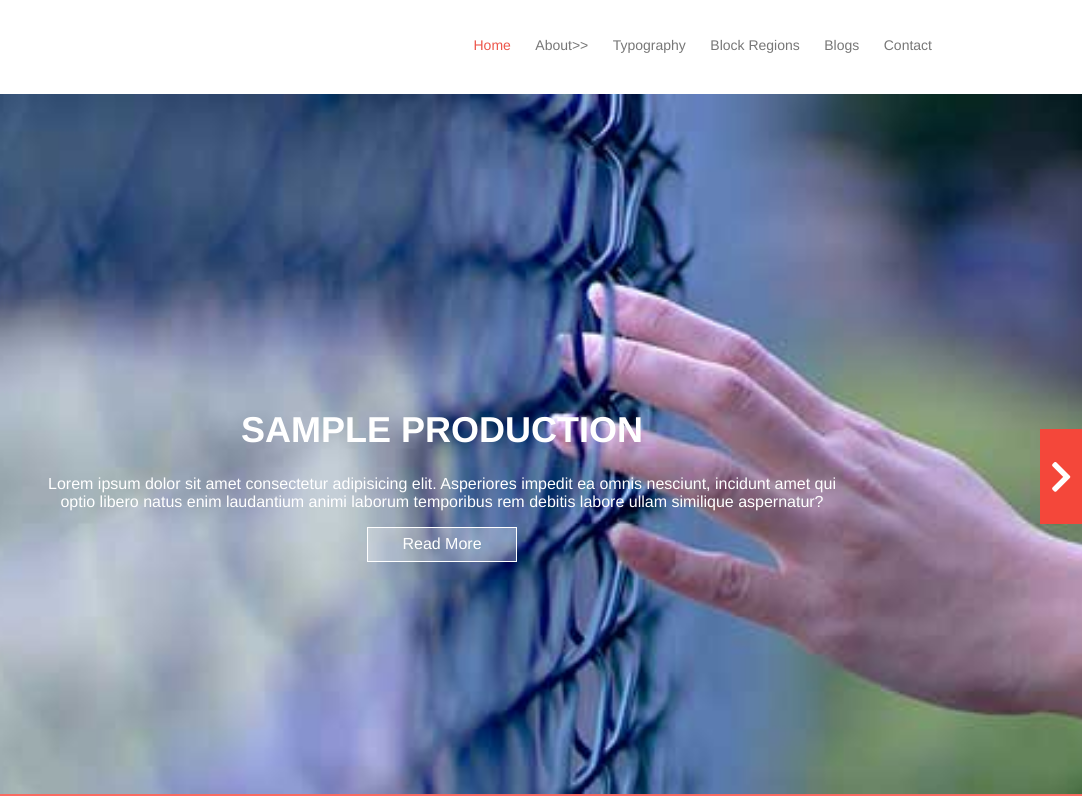
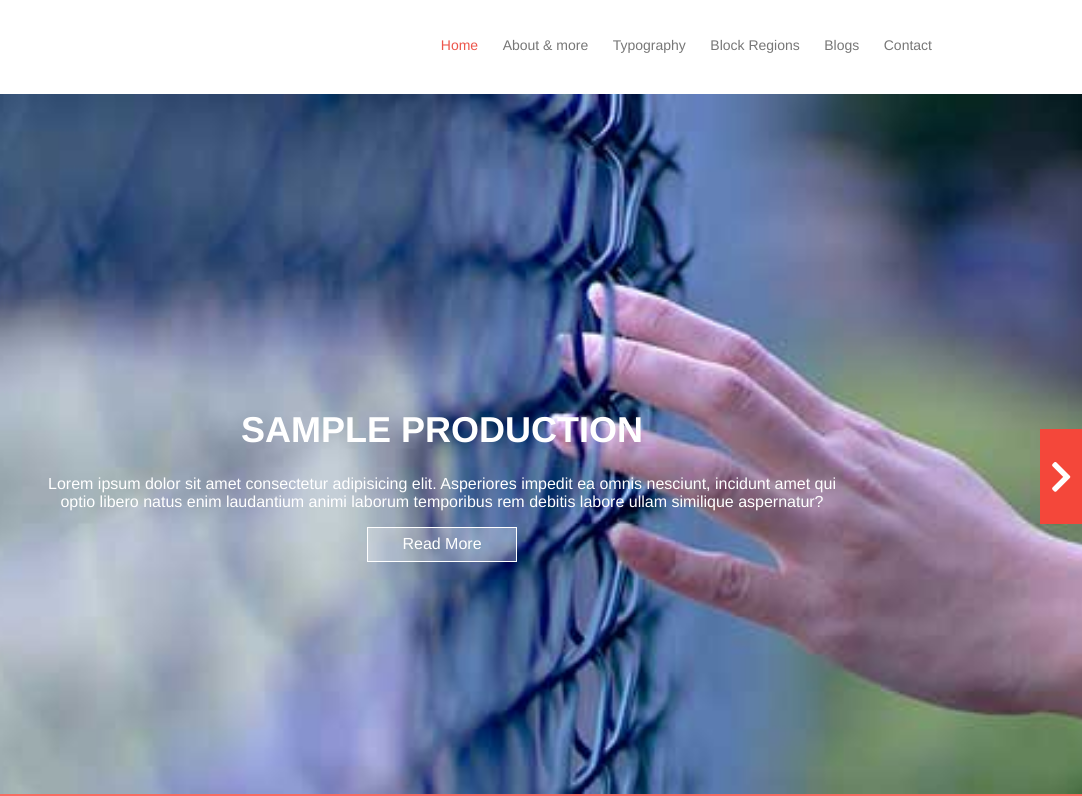
Before and after one commit to alexreu/Int-gration-web-v2-Alexandre, a plain HTML site: page index.html in a window 1280 px wide. Shown: the top 796 px of the page, 198-1280 px from the left. Drawn offline with Linux system fonts and the light colour scheme.

Commit message:
Test git / modification du menu de navigation y

```diff
--- a/index.html
+++ b/index.html
@@ -22,7 +22,7 @@
                     <a href="#">Home</a>
                 </li>
                 <li class="nav-item">
-                    <a href="#">About>></a>
+                    <a href="#">About & more</a>
                 </li>
                 <li class="nav-item">
                     <a href="#">Typography</a>
```
